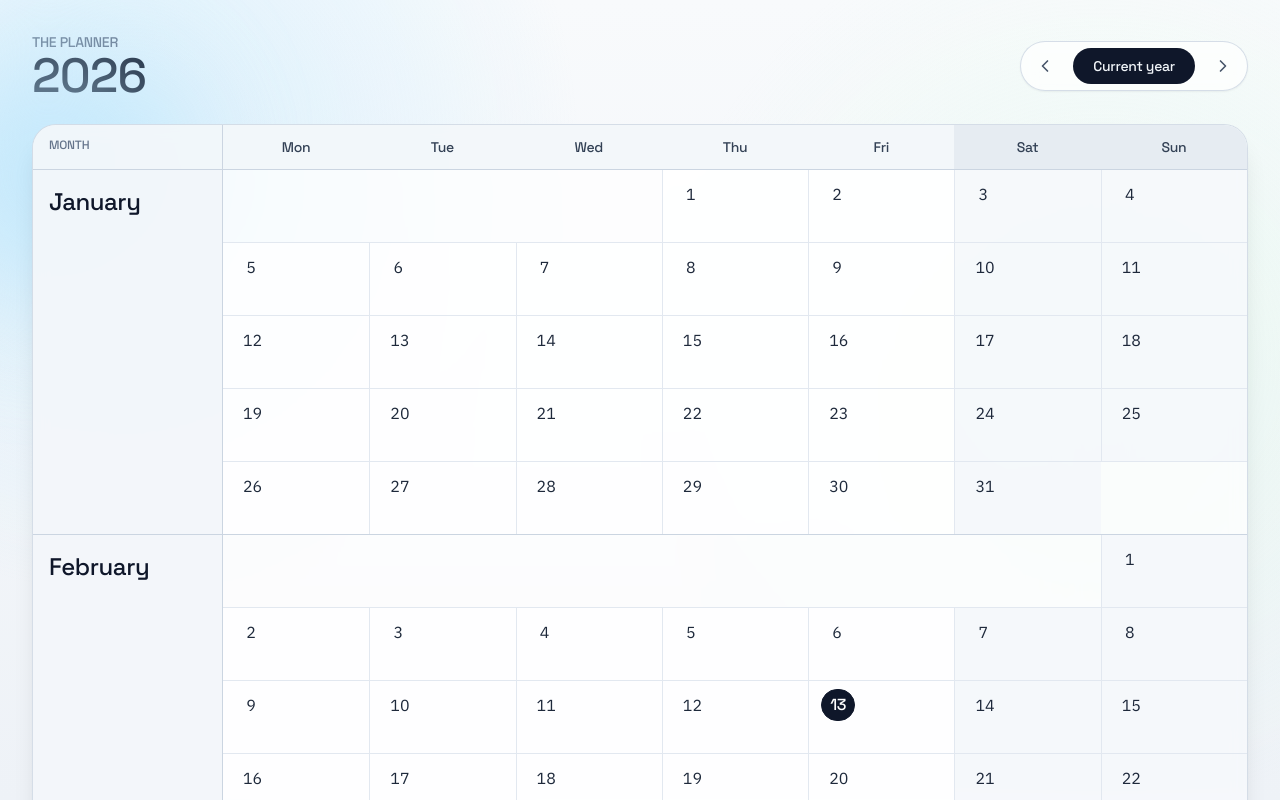
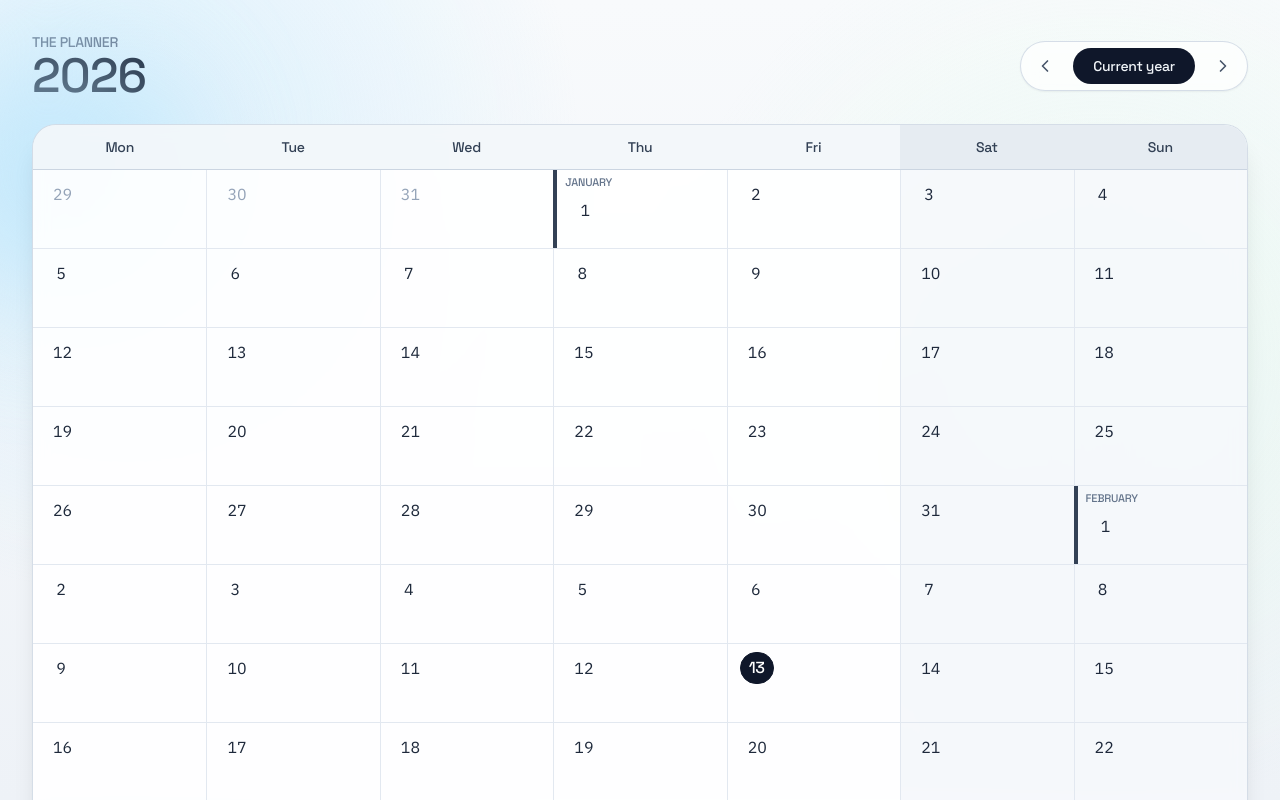
Before and after one commit to yet-an-other/planner, a React (Vite) app: page /year/2026 in a window 1280 px wide. Shown: the top 800 px of the page. Built offline with nearby package versions, Linux system fonts and the light colour scheme.

Commit message:
Merge month rows in year view with thick month dividers

```diff
--- a/src/pages/YearPage.tsx
+++ b/src/pages/YearPage.tsx
@@ -2,12 +2,6 @@ import { ChevronLeft, ChevronRight } from 'lucide-react'
 import { Link, Navigate, useParams } from 'react-router-dom'
 
 const WEEKDAYS = ['Mon', 'Tue', 'Wed', 'Thu', 'Fri', 'Sat', 'Sun']
-
-type MonthData = {
-  label: string
-  monthIndex: number
-  weeks: Date[][]
-}
 
 function formatDateKey(date: Date): string {
   const month = String(date.getMonth() + 1).padStart(2, '0')
@@ -31,9 +25,9 @@ function endOfWeekMonday(date: Date): Date {
   return addDays(date, 6 - dayIndex)
 }
 
-function buildMonthWeeks(year: number, monthIndex: number): Date[][] {
-  const start = startOfWeekMonday(new Date(year, monthIndex, 1))
-  const end = endOfWeekMonday(new Date(year, monthIndex + 1, 0))
+function buildYearWeeks(year: number): Date[][] {
+  const start = startOfWeekMonday(new Date(year, 0, 1))
+  const end = endOfWeekMonday(new Date(year, 11, 31))
   const weeks: Date[][] = []
   let cursor = start
 
@@ -49,17 +43,14 @@ function buildMonthWeeks(year: number, monthIndex: number): Date[][] {
   return weeks
 }
 
-function buildYearData(year: number): MonthData[] {
-  return Array.from({ length: 12 }, (_, monthIndex) => {
-    const label = new Intl.DateTimeFormat(undefined, { month: 'long' }).format(
-      new Date(year, monthIndex, 1),
+function buildMonthStartLabels(year: number): Record<string, string> {
+  const monthFormatter = new Intl.DateTimeFormat(undefined, { month: 'long' })
+  return Object.fromEntries(
+    Array.from({ length: 12 }, (_, monthIndex) => {
+      const monthStart = new Date(year, monthIndex, 1)
+      return [formatDateKey(monthStart), monthFormatter.format(monthStart)]
+    }),
   )
-    return {
-      label,
-      monthIndex,
-      weeks: buildMonthWeeks(year, monthIndex),
-    }
-  })
 }
 
 function isValidYear(value: number): boolean {
@@ -77,7 +68,8 @@ export function YearPage() {
     return <Navigate replace to={`/year/${currentYear}`} />
   }
 
-  const months = buildYearData(parsedYear)
+  const weeks = buildYearWeeks(parsedYear)
+  const monthStartLabels = buildMonthStartLabels(parsedYear)
   const previousYear = parsedYear > 1 ? parsedYear - 1 : 1
   const nextYear = parsedYear < 9999 ? parsedYear + 1 : 9999
 
@@ -125,11 +117,7 @@ export function YearPage() {
 
         <section className="overflow-x-auto rounded-3xl border border-slate-300/80 bg-white/75 shadow-xl backdrop-blur">
           <div className="min-w-[920px]">
-            <div className="grid grid-cols-[140px,1fr] border-b border-slate-300 bg-slate-100/80 md:grid-cols-[190px,1fr]">
-              <div className="border-r border-slate-300 px-4 py-3 font-display text-xs uppercase tracking-[0.18em] text-slate-500">
-                Month
-              </div>
-              <div className="grid grid-cols-7">
+            <div className="grid grid-cols-7 border-b border-slate-300 bg-slate-100/80">
               {WEEKDAYS.map((weekday, index) => (
                 <div
                   className={`px-2 py-3 text-center font-display text-sm text-slate-700 ${
@@ -141,40 +129,48 @@ export function YearPage() {
                 </div>
               ))}
             </div>
-            </div>
-
-            {months.map((month) => (
-              <section
-                className="grid grid-cols-[140px,1fr] border-b border-slate-300 last:border-b-0 md:grid-cols-[190px,1fr]"
-                key={`${parsedYear}-${month.monthIndex}`}
-              >
-                <aside className="flex items-start border-r border-slate-300 bg-slate-100/85 px-4 py-4">
-                  <h2 className="font-display text-2xl text-slate-900">
-                    {month.label}
-                  </h2>
-                </aside>
 
             <div className="divide-y divide-slate-200">
-                  {month.weeks.map((week, weekIndex) => (
-                    <div className="grid grid-cols-7" key={`${month.label}-${weekIndex}`}>
-                      {week.map((date, dayIndex) => {
-                        const isCurrentMonth =
-                          date.getFullYear() === parsedYear &&
-                          date.getMonth() === month.monthIndex
+              {weeks.map((week, weekIndex) => {
+                const monthStartIndex = week.findIndex((date) => {
                   const cellKey = formatDateKey(date)
-                        const isToday = cellKey === todayKey
+                  return Boolean(monthStartLabels[cellKey])
+                })
+                const hasHorizontalMonthDivider = monthStartIndex === 0
 
                 return (
                   <div
-                            className={`min-h-[72px] border-l border-slate-200 px-3 py-2 transition ${
+                    className={`grid grid-cols-7 ${
+                      hasHorizontalMonthDivider ? 'border-t-4 border-t-slate-700' : ''
+                    }`}
+                    key={`${parsedYear}-week-${weekIndex}`}
+                  >
+                    {week.map((date, dayIndex) => {
+                      const cellKey = formatDateKey(date)
+                      const isCurrentYear = date.getFullYear() === parsedYear
+                      const isToday = cellKey === todayKey
+                      const monthLabel = monthStartLabels[cellKey]
+                      const isMonthStart = Boolean(monthLabel)
+                      const hasVerticalMonthDivider = isMonthStart && dayIndex > 0
+
+                      return (
+                        <div
+                          className={`relative min-h-[78px] border-l border-slate-200 px-3 py-2 transition ${
                             dayIndex === 0 ? 'border-l-0' : ''
                           } ${dayIndex >= 5 ? 'bg-slate-100/55' : 'bg-white/65'} ${
-                              isCurrentMonth ? 'text-slate-800' : 'invisible'
-                            }`}
+                            isCurrentYear ? 'text-slate-800' : 'text-slate-400'
+                          } ${hasVerticalMonthDivider ? 'border-l-4 border-l-slate-700' : ''}`}
                           key={cellKey}
                         >
+                          {isMonthStart ? (
+                            <span className="font-display absolute left-2 top-1 text-[11px] uppercase tracking-[0.12em] text-slate-500">
+                              {monthLabel}
+                            </span>
+                          ) : null}
                           <span
                             className={`inline-flex h-8 min-w-8 items-center justify-center rounded-full px-2 text-base ${
+                              isMonthStart ? 'mt-4' : ''
+                            } ${
                               isToday
                                 ? 'font-display border border-slate-900 bg-slate-900 text-white'
                                 : ''
@@ -186,10 +182,9 @@ export function YearPage() {
                       )
                     })}
                   </div>
-                  ))}
+                )
+              })}
             </div>
-              </section>
-            ))}
           </div>
         </section>
       </main>
```
Lines whose indentation alone changed are shown as unchanged.
